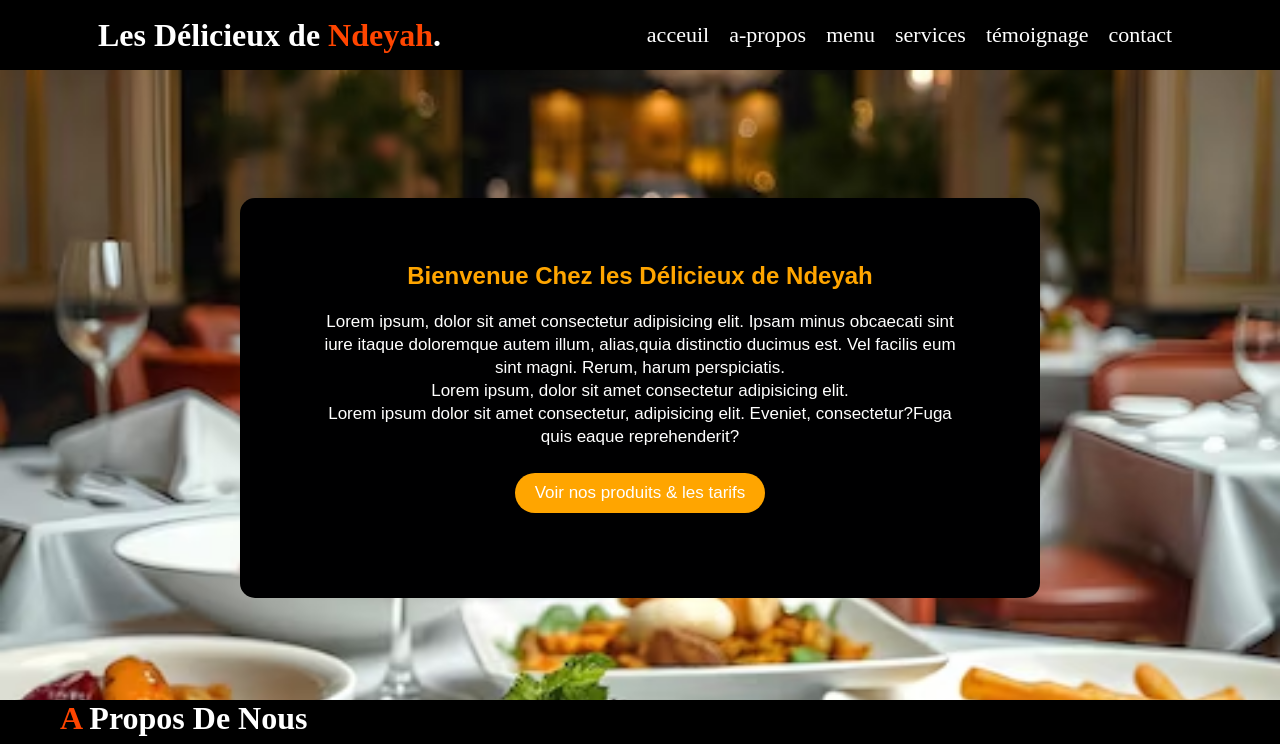
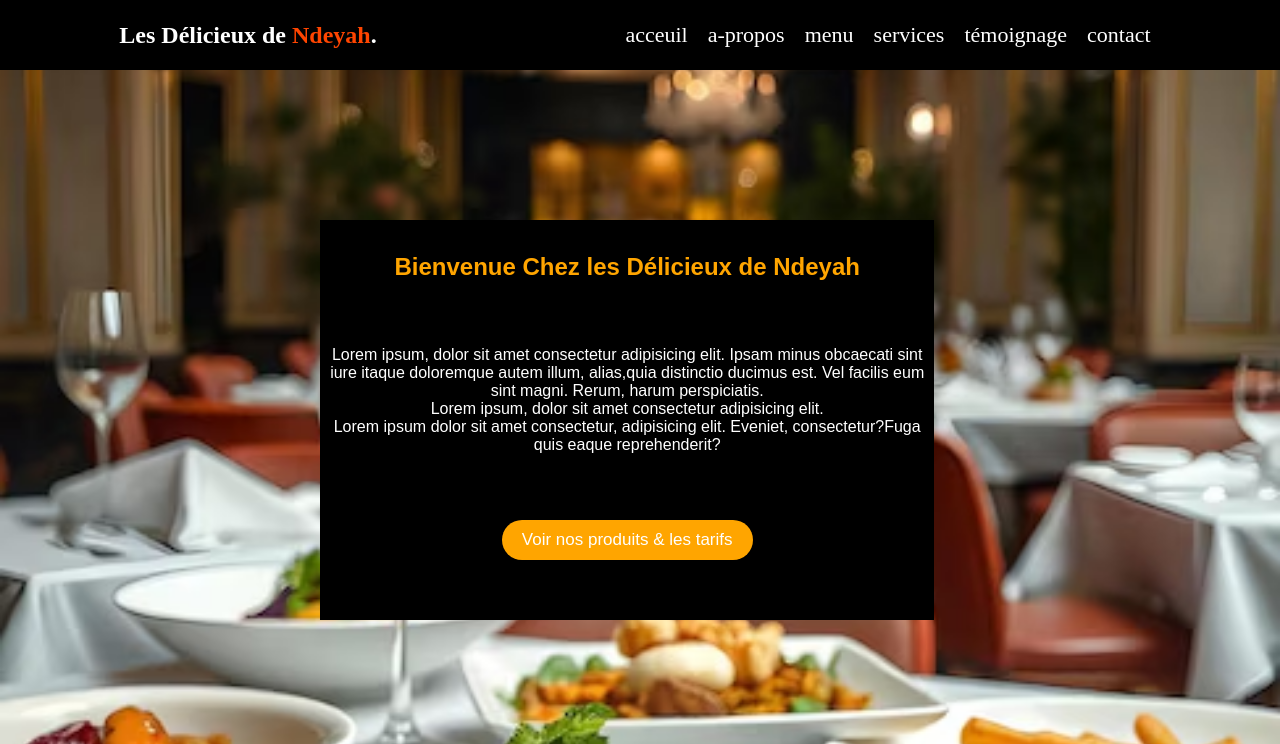
Before and after one commit to Ndeyediaw15/projet-html, a plain HTML site: page index.html in a window 1280 px wide. Shown: the top 744 px of the page. Drawn offline with Linux system fonts and the light colour scheme.

Commit message:
ajout index.html style.css

```diff
--- a/index.html
+++ b/index.html
@@ -1,14 +1,15 @@
 <!DOCTYPE html>
 <html lang="en">
+
 <head>
     <meta charset="UTF-8">
     <meta name="viewport" content="width=device-width, initial-scale=1.0">
     <link rel="stylesheet" href="style.css">
     <title>ndeyah</title>
 </head>
+
 <body>
-    <div class="banier">
-        <div class="box">
+    <nav class="banier">
         <h1>Les Délicieux de <span>Ndeyah</span>. </h1>
         <ul>
             <li><a href="#">acceuil</a></li>
@@ -18,19 +19,22 @@
             <li><a href="#témoignage">témoignage </a></li>
             <li><a href="#contact">contact</a></li>
         </ul>
-        </div>
-        <div class="main" id="acceuil">
+    </nav>
+    <section class="main" id="acceuil">
+        <div class="container">
             <h2>Bienvenue Chez les Délicieux de Ndeyah </h2>
         <p>Lorem ipsum, dolor sit amet consectetur
             adipisicing elit.
             Ipsam minus obcaecati sint iure itaque doloremque autem illum, alias,quia distinctio ducimus est.
-                 Vel facilis eum sint magni. Rerum, harum perspiciatis.  <br>Lorem ipsum, dolor sit amet consectetur adipisicing elit. <br>
-                  Lorem ipsum dolor sit amet consectetur, adipisicing elit. Eveniet, consectetur?Fuga quis eaque reprehenderit?</p>
+            Vel facilis eum sint magni. Rerum, harum perspiciatis. <br>Lorem ipsum, dolor sit amet consectetur
+            adipisicing elit. <br>
+            Lorem ipsum dolor sit amet consectetur, adipisicing elit. Eveniet, consectetur?Fuga quis eaque
+            reprehenderit?</p>
         <button type="submit">Voir nos produits & les tarifs</button>
         </div>
-    </div>
+    </section>
     <div class="groupe" id="a-propos">
-        <div     class="docx">
+        <div class="docx">
             <h1> <span>A</span> Propos De Nous</h1>
             <p>Lorem ipsum, dolor sit amet consectetur adipisicing elit. <br>
                 Velit quibusdam nam sed maxime reprehenderit optio <br>
@@ -47,17 +51,20 @@
         <div class="block" id="menu">
             <div class="carte">
                 <img src="image/m3.jpg" alt="">
-                <p>Lorem ipsum dolor sit amet consectetur adipisicing elit. Repellat reiciendis, quis impedit tenetur fugiat repudiandae sunt, a unde enim numquam, quam repellendus!</p>
+                <p>Lorem ipsum dolor sit amet consectetur adipisicing elit. Repellat reiciendis, quis impedit tenetur
+                    fugiat repudiandae sunt, a unde enim numquam, quam repellendus!</p>
                 <button class="btn1">Voir plus</button>
             </div>
             <div class="carte">
                 <img src="image/m6.jpg" alt="">
-                <p>Lorem ipsum dolor sit amet consectetur adipisicing elit. Repellat reiciendis, quis impedit tenetur fugiat repudiandae sunt, a unde enim numquam, quam repellendus!</p>
+                <p>Lorem ipsum dolor sit amet consectetur adipisicing elit. Repellat reiciendis, quis impedit tenetur
+                    fugiat repudiandae sunt, a unde enim numquam, quam repellendus!</p>
                 <button class="btn1">Voir plus</button>
             </div>
             <div class="carte">
                 <img src="image/m5.jpg" alt="">
-                <p>Lorem ipsum dolor sit amet consectetur adipisicing elit. Repellat reiciendis, quis impedit tenetur fugiat repudiandae sunt, a unde enim numquam, quam repellendus!</p>
+                <p>Lorem ipsum dolor sit amet consectetur adipisicing elit. Repellat reiciendis, quis impedit tenetur
+                    fugiat repudiandae sunt, a unde enim numquam, quam repellendus!</p>
                 <button class="btn1">Voir plus</button>
             </div>
         </div>
@@ -110,19 +117,19 @@
                 <h3>INFO CONTACT:</h3>
                 <div class="noc">
                     <div>
-                    <label >Nom</label>
+                        <label>Nom</label>
                         <input type="text">
                     </div>
                     <div>
-                    <label >Prénom</label>
+                        <label>Prénom</label>
                         <input type="text">
                     </div>
                 </div>
-            <label >Nom d'utilisateur</label>
+                <label>Nom d'utilisateur</label>
                 <input type="email" required>
-            <label >Mot de pass</label>
+                <label>Mot de pass</label>
                 <input type="password" required>
-            <label >Date de livraison</label>
+                <label>Date de livraison</label>
                 <input type="date" required>
                 <div class="btn">
                     <input type="submit" value="Se connecter" class="btn1">
@@ -131,7 +138,7 @@
             </form>
         </section>
         <footer>
-        copy right |Délicieuxdendeyah 2024@
+            copy right|Délicieuxdendeyah@2024
         </footer>
 </body>
 </html>
--- a/style.css
+++ b/style.css
@@ -6,19 +6,15 @@
     max-width: 1600px;
     scroll-behavior: smooth;
 }
-.banier{
-    background-image: url(image/m1-0.avif);
-    background-position: center;
-    background-size: cover;
-    height: 700px;
-    width: 100%;
-
-}
-.box{
+.banier {
     background-color: #000;
     height: 70px;
     display: flex;
     justify-content: space-evenly;
+    position: fixed;
+    top: 0;
+    left: 0;
+    right: 0;
 }
 h1{
     color: #fff;
@@ -41,29 +37,30 @@ span{
     color: orangered;
 }
 .main{
+    background-image: url(image/m1-0.avif);
+    background-position: center;
+    background-size: cover;
     text-align: center;
-    width: 80%;
     color: #fff;
-    margin-top: 10%;
-    background-color: rgb(0, 0, 0.596) ;
-    border-radius: 15px;
-    height: 400px;
-    width: 800px;
-    padding-top: 5%;
     font-family: Arial, Helvetica, sans-serif;
+    min-height: 100vh;
 }
-.main h2{
+.container{
+    display: flex;
+    flex-direction: column;
+    height: 50vh;
+    background: #000;
+    width: 48%;
+  margin-top: 220px;
+    position: absolute;
+   margin-bottom: 20%;
+  margin-left: 320px;
+}
+.container h2{
     color: orange;
 }
-.main p{
-    line-height: 23px;
-    width: 650px;
-    font-size: 17px;
-    padding-top: 20px;
 
-}
 button{
-    margin-top: 25px;
     padding: 10px 20px;
     border-radius: 25px;
     background-color: orange;
@@ -71,6 +68,7 @@ button{
     font-size: 17px;
     border: none;
     cursor: pointer;
+    margin-bottom: 60px;
 
 }
 button:hover{
@@ -171,7 +169,7 @@ button:hover{
     width: 100%;
     border-radius: 10px;
 }
-section{
+#contact{
     height: 100vh;
     display: flex;
     justify-content: center;
```
Lines whose indentation alone changed are shown as unchanged.
